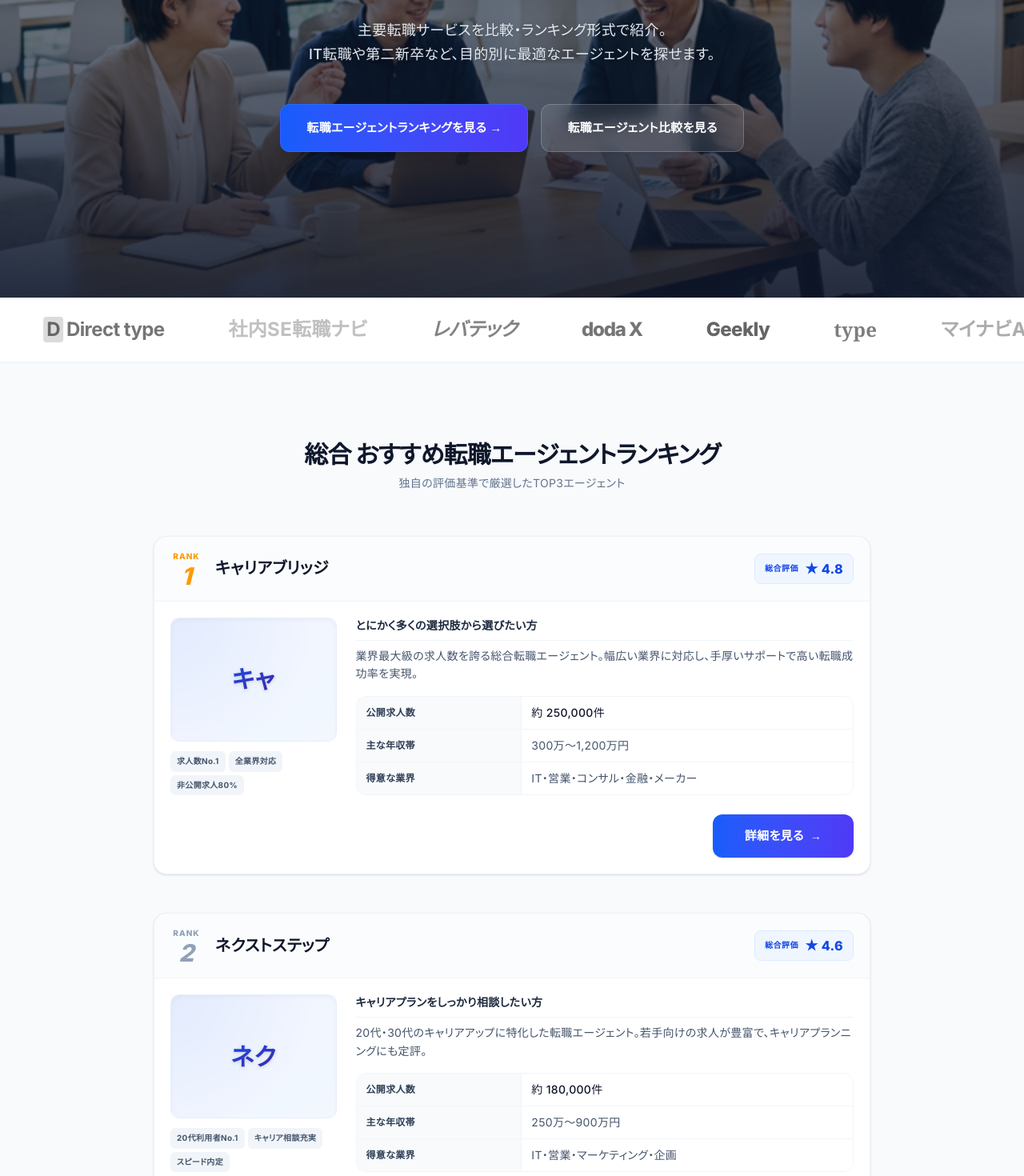
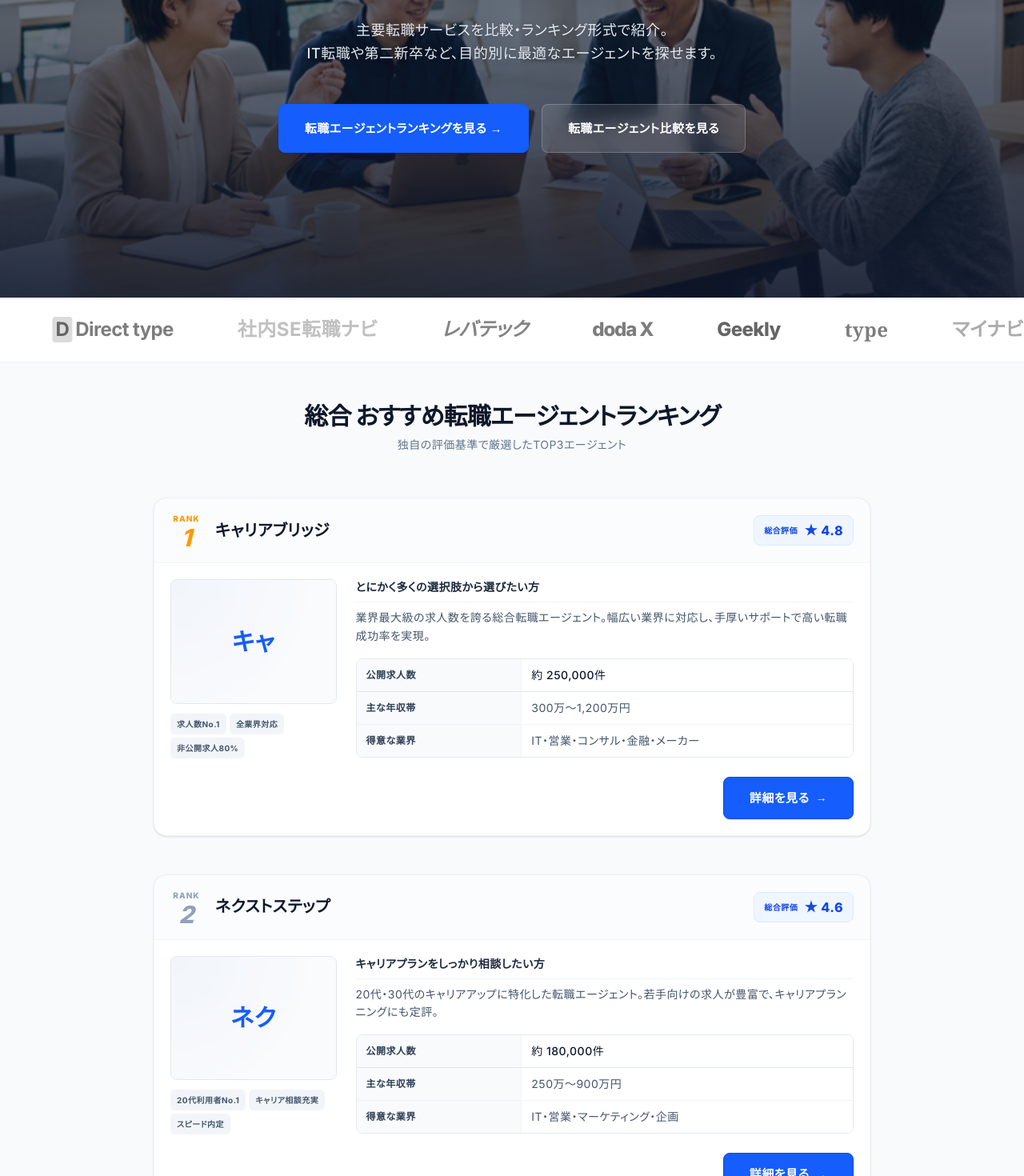
Before and after one commit to SocialBoost1201/cri-seo-media-project, a Next.js app: page / in a window 1280 px wide. Shown: the part 400-1870 px from the top of the page at 80% size. Built offline with nearby package versions, Linux system fonts and the light colour scheme.

Commit message:
feat: complete Phase 11 Japanese flat UI optimization (typography, padding compression, solid colors instead of gradients & heavy shadows)

```diff
--- a/src/app/globals.css
+++ b/src/app/globals.css
@@ -10,9 +10,9 @@
 
   body {
     background: #FFFFFF;
-    color: #1A1A2E;
-    line-height: 1.75;
-    letter-spacing: 0.02em;
+    color: #1E293B;
+    line-height: 1.8;
+    letter-spacing: 0.03em;
     font-feature-settings: "palt" 1;
     -webkit-font-smoothing: antialiased;
     -moz-osx-font-smoothing: grayscale;
--- a/src/app/layout.tsx
+++ b/src/app/layout.tsx
@@ -40,9 +40,9 @@
 }>) {
   return (
     <html lang="ja">
-      <body className={`${inter.variable} ${notoSansJP.variable} font-sans antialiased`}>
+      <body className={`${inter.variable} ${notoSansJP.variable} font-sans antialiased text-slate-800 bg-white`}>
         <Header />
-        <main className="pt-[var(--header-height)]">{children}</main>
+        <main className="pt-(--header-height)">{children}</main>
         <Footer />
       </body>
     </html>
--- a/src/app/page.tsx
+++ b/src/app/page.tsx
@@ -57,10 +57,10 @@
             </p>
 
             <div className="flex flex-col sm:flex-row items-center justify-center gap-4">
-              <Link href="/agents/ranking" className="w-full sm:w-auto px-8 py-4 bg-gradient-to-r from-blue-600 to-indigo-600 border border-blue-500/50 text-white font-bold rounded-xl shadow-lg hover:shadow-blue-500/25 hover:-translate-y-0.5 transition-all duration-300 text-[15px] flex items-center justify-center gap-2">
+              <Link href="/agents/ranking" className="w-full sm:w-auto px-8 py-4 bg-blue-600 hover:bg-blue-700 border border-blue-600 text-white font-bold rounded-lg shadow-sm transition-all duration-300 text-[15px] flex items-center justify-center gap-2">
                 転職エージェントランキングを見る →
               </Link>
-              <Link href="/agents" className="w-full sm:w-auto px-8 py-4 bg-white/10 backdrop-blur-md border border-white/20 text-white font-bold rounded-xl shadow-sm hover:bg-white/20 transition-all duration-300 text-[15px] flex items-center justify-center gap-2">
+              <Link href="/agents" className="w-full sm:w-auto px-8 py-4 bg-white/10 backdrop-blur-md border border-white/20 text-white font-bold rounded-lg transition-all duration-300 text-[15px] flex items-center justify-center gap-2 hover:bg-white/20">
                 転職エージェント比較を見る
               </Link>
             </div>
@@ -72,7 +72,7 @@
       <LogoMarquee />
 
       {/* 2. 人気転職エージェント & 4. ランキング */}
-      <section className="py-24 bg-slate-50 border-y border-slate-100">
+      <section className="py-12 bg-slate-50 border-y border-slate-100">
         <motion.div {...fadeIn} className="max-w-[1200px] mx-auto px-5 sm:px-8">
           <div className="text-center mb-14">
             <h2 className="text-3xl font-extrabold text-slate-900 tracking-tight">総合 おすすめ転職エージェントランキング</h2>
@@ -86,11 +86,11 @@
           </div>
 
           <div className="text-center mt-12 flex flex-col sm:flex-row items-center justify-center gap-4">
-            <Link href="/agents/ranking" className="inline-flex items-center justify-center gap-2 px-8 py-4 bg-slate-900 text-white font-bold rounded-xl shadow-sm hover:shadow hover:bg-slate-800 transition-all text-sm group">
+            <Link href="/agents/ranking" className="inline-flex items-center justify-center gap-2 px-8 py-4 bg-slate-800 text-white font-bold rounded-lg shadow-sm hover:bg-slate-900 transition-all text-sm group">
               ランキングの続きを見る (4位〜)
               <span className="transition-transform group-hover:translate-x-1">→</span>
             </Link>
-            <Link href="/agents" className="inline-flex items-center justify-center gap-2 px-8 py-4 bg-white border border-slate-200 text-slate-700 font-bold rounded-xl shadow-sm hover:shadow hover:bg-slate-50 transition-all text-sm group">
+            <Link href="/agents" className="inline-flex items-center justify-center gap-2 px-8 py-4 bg-white border border-slate-200 text-slate-700 font-bold rounded-lg hover:bg-slate-50 transition-all text-sm group">
               全エージェントの比較表を見る
               <span className="transition-transform group-hover:translate-x-1">→</span>
             </Link>
@@ -99,7 +99,7 @@
       </section>
 
       {/* 3. 求人特集 */}
-      <section className="py-16 bg-white px-5 sm:px-8">
+      <section className="py-10 bg-white px-5 sm:px-8">
         <motion.div {...fadeIn} className="max-w-[900px] mx-auto">
           <div className="text-center mb-10 flex flex-col items-center justify-center">
             <h2 className="text-[26px] sm:text-[30px] font-extrabold text-slate-900 tracking-tight pb-3 border-b-4 border-blue-600 inline-block px-4">
@@ -132,7 +132,7 @@
       </section>
 
       {/* 4. 職種から探す */}
-      <section className="py-16 bg-white border-b border-slate-100 px-5 sm:px-8">
+      <section className="py-10 bg-white border-b border-slate-100 px-5 sm:px-8">
         <motion.div {...fadeIn} className="max-w-[1200px] mx-auto">
           <div className="text-center mb-10 flex flex-col items-center justify-center">
             <h2 className="text-[26px] sm:text-[30px] font-extrabold text-slate-900 tracking-tight pb-3 border-b-4 border-blue-600 inline-block px-4">
@@ -165,7 +165,7 @@
       </section>
 
       {/* 6. SEO記事導線 */}
-      <section className="py-24 bg-slate-50">
+      <section className="py-12 bg-slate-50">
         <motion.div {...fadeIn} className="max-w-[1200px] mx-auto px-5 sm:px-8">
           <div className="flex items-center justify-between mb-10">
             <div>
@@ -198,15 +198,15 @@
       </section>
 
       {/* 8. AI Diagnosis Section (Future Expansion) */}
-      <section className="py-24 bg-slate-50">
+      <section className="py-12 bg-slate-50">
         <motion.div {...fadeIn} className="max-w-[1000px] mx-auto px-5 sm:px-8">
-          <div className="bg-white rounded-3xl p-8 sm:p-14 shadow-sm overflow-hidden relative border border-slate-200">
+          <div className="bg-white rounded-2xl p-6 sm:p-10 border border-slate-200 relative overflow-hidden">
             <div className="absolute top-0 right-0 bg-slate-600 text-white text-[10px] font-black px-4 py-1.5 rounded-bl-xl tracking-widest shadow-sm">
               将来拡張機能
             </div>
 
             <div className="relative z-10 text-center">
-              <div className="inline-flex items-center justify-center w-16 h-16 rounded-2xl bg-white text-3xl mb-6 shadow-sm border border-slate-100 text-blue-500">
+              <div className="inline-flex items-center justify-center w-16 h-16 rounded-xl bg-white text-3xl mb-6 shadow-sm border border-slate-100 text-blue-500">
                 <svg xmlns="http://www.w3.org/2000/svg" fill="none" viewBox="0 0 24 24" strokeWidth={1.5} stroke="currentColor" className="w-8 h-8">
                   <path strokeLinecap="round" strokeLinejoin="round" d="M9.813 15.904 9 18.75l-.813-2.846a4.5 4.5 0 0 0-3.09-3.09L2.25 12l2.846-.813a4.5 4.5 0 0 0 3.09-3.09L9 5.25l.813 2.846a4.5 4.5 0 0 0 3.09 3.09L15.75 12l-2.846.813a4.5 4.5 0 0 0-3.09 3.09ZM18.259 8.715 18 9.75l-.259-1.035a3.375 3.375 0 0 0-2.455-2.456L14.25 6l1.036-.259a3.375 3.375 0 0 0 2.455-2.456L18 2.25l.259 1.035a3.375 3.375 0 0 0 2.456 2.456L21.75 6l-1.035.259a3.375 3.375 0 0 0-2.456 2.456ZM16.894 20.567 16.5 21.75l-.394-1.183a2.25 2.25 0 0 0-1.423-1.423L13.5 18.75l1.183-.394a2.25 2.25 0 0 0 1.423-1.423l.394-1.183.394 1.183a2.25 2.25 0 0 0 1.423 1.423l1.183.394-1.183.394a2.25 2.25 0 0 0-1.423 1.423Z" />
                 </svg>
@@ -218,7 +218,7 @@
                 比較・ランキング機能に加えて、将来的にサイトの付加価値を高めるためのオプション機能として「AIキャリア診断」の組み込みも可能です。簡単な質問から適正エージェントを自動マッチングします。
               </p>
 
-              <Link href="/ai-career-diagnosis" className="inline-flex items-center justify-center gap-2 px-8 py-3.5 bg-white text-blue-600 font-bold text-sm rounded-xl shadow-sm border border-blue-200 hover:bg-blue-50 transition-all duration-300 group">
+              <Link href="/ai-career-diagnosis" className="inline-flex items-center justify-center gap-2 px-8 py-3.5 bg-white text-blue-600 font-bold text-sm rounded-lg shadow-sm border border-blue-300 hover:bg-blue-50 transition-all duration-300 group">
                 デモ機能を確認する
                 <span className="transition-transform group-hover:translate-x-1">→</span>
               </Link>
@@ -228,7 +228,7 @@
       </section>
 
       {/* 9. Bottom CTA */}
-      <section className="py-24 bg-white border-t border-slate-100">
+      <section className="py-12 bg-white border-t border-slate-100">
         <div className="max-w-[1200px] mx-auto px-5 sm:px-8">
           <CTACard
             title="転職を成功させるために"
--- a/src/components/ui/ArticleCard.tsx
+++ b/src/components/ui/ArticleCard.tsx
@@ -11,7 +11,7 @@
 
 export default function ArticleCard({ article }: Props) {
   return (
-    <div className="group bg-white border border-gray-200 shadow-sm rounded-2xl overflow-hidden hover:shadow-lg hover:border-blue-300 transition-all duration-300 flex flex-col h-full">
+    <div className="group bg-white border border-slate-200 rounded-xl overflow-hidden hover:shadow-sm hover:border-blue-300 transition-all duration-300 flex flex-col h-full">
       <Link href={article.href} className="flex flex-col h-full">
         {article.imageUrl && (
           <div className="relative w-full aspect-video bg-slate-100 overflow-hidden">
--- a/src/components/ui/RankingCard.tsx
+++ b/src/components/ui/RankingCard.tsx
@@ -42,12 +42,12 @@
       <div className="p-5 flex flex-col md:flex-row gap-6">
         {/* Left: Image & Features */}
         <div className="w-full md:w-1/4 flex flex-col gap-3">
-          <div className="aspect-4/3 bg-gradient-to-br from-indigo-50 to-blue-50 border border-indigo-100/50 rounded-xl flex items-center justify-center relative overflow-hidden shadow-inner group">
+          <div className="aspect-4/3 bg-slate-50 border border-slate-200 rounded-lg flex items-center justify-center relative overflow-hidden group">
             {/* 装飾用の背景 */}
-            <div className="absolute inset-0 bg-[radial-gradient(circle_at_top_left,rgba(59,130,246,0.1),transparent_70%)]" />
+            <div className="absolute inset-0 bg-[radial-gradient(circle_at_top_left,rgba(59,130,246,0.05),transparent_70%)]" />
             <div className="absolute w-full h-full bg-white/20 backdrop-blur-[1px]" />
             {/* ロゴの代わりとなるイニシャルタイポグラフィ */}
-            <span className="relative z-10 text-3xl font-black text-transparent bg-clip-text bg-gradient-to-br from-blue-700 to-indigo-800 drop-shadow-sm group-hover:scale-105 transition-transform">
+            <span className="relative z-10 text-3xl font-black text-blue-600 group-hover:scale-105 transition-transform">
               {agent.name.substring(0, 2)}
             </span>
           </div>
@@ -72,8 +72,8 @@
           </p>
 
           {/* Specs Table */}
-          <div className="border border-slate-100 rounded-xl overflow-hidden text-sm mb-6">
-            <div className="flex border-b border-slate-100 last:border-0">
+          <div className="border border-slate-200 rounded-lg overflow-hidden text-sm mb-6">
+            <div className="flex border-b border-slate-200 last:border-0">
               <div className="w-1/3 bg-slate-50 px-3 py-2.5 font-bold text-slate-700 border-r border-slate-100 flex items-center text-xs">公開求人数</div>
               <div className="w-2/3 px-3 py-2.5 font-medium text-slate-900 flex items-center bg-white">{agent.jobCount}</div>
             </div>
@@ -90,7 +90,7 @@
           <div className="mt-auto flex justify-center sm:justify-end">
             <Link
               href={agent.url}
-              className="w-full sm:w-auto text-center bg-gradient-to-r from-blue-600 to-indigo-600 text-white font-bold px-10 py-3.5 rounded-xl shadow hover:shadow-lg hover:-translate-y-0.5 transition-all duration-300 text-[15px] flex items-center justify-center gap-2 group"
+              className="w-full sm:w-auto text-center bg-blue-600 hover:bg-blue-700 text-white font-bold px-8 py-3 rounded-lg border border-blue-700 shadow-sm hover:shadow transition-all duration-300 text-[15px] flex items-center justify-center gap-2 group"
             >
               詳細を見る
               <span className="font-normal text-sm transition-transform group-hover:translate-x-1">→</span>
--- a/src/components/ui/SecretJobTips.tsx
+++ b/src/components/ui/SecretJobTips.tsx
@@ -9,9 +9,8 @@
       initial={{ opacity: 0, y: 10 }}
       whileInView={{ opacity: 1, y: 0 }}
       viewport={{ once: true, margin: "-50px" }}
-      className="bg-slate-50 border border-slate-200/60 rounded-2xl p-6 sm:p-8 my-8 relative overflow-hidden"
+      className="bg-slate-50 border border-slate-200 rounded-xl p-6 sm:p-8 my-8 relative overflow-hidden"
     >
-      <div className="absolute top-0 right-0 w-32 h-32 bg-blue-500/5 rounded-full blur-3xl -translate-y-1/2 translate-x-1/2 pointer-events-none" />
 
       <div className="flex items-center gap-3 mb-4 border-b border-slate-200/60 pb-3">
         <span className="w-8 h-8 rounded-lg flex items-center justify-center bg-blue-100 text-blue-600">
```
Also changed, not shown: src/app/agent/comparison/ComparisonPageContent.tsx (+6 -6 lines), src/components/templates/ArticlePageContent.tsx (+10 -10 lines), src/components/ui/CTACard.tsx (+5 -5 lines), src/components/ui/MultipleRegistrationGuide.tsx (+4 -7 lines).
